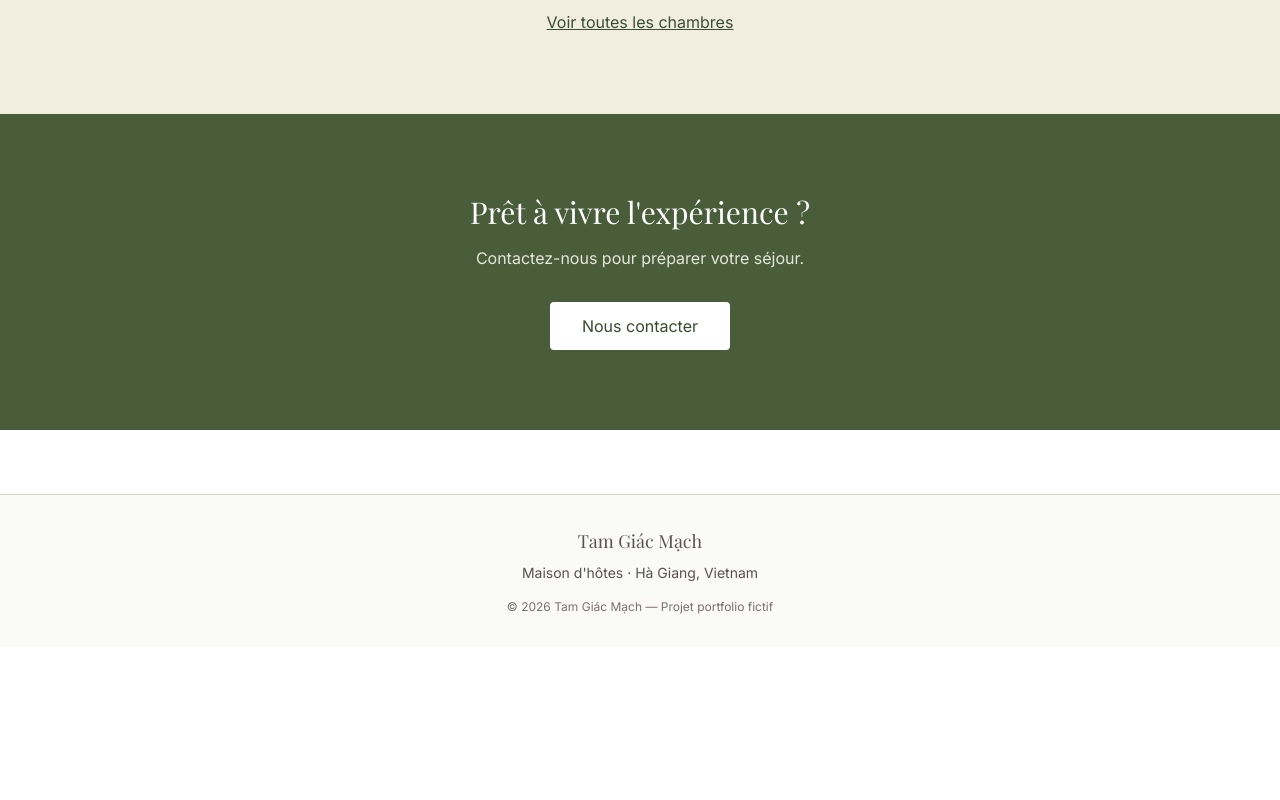
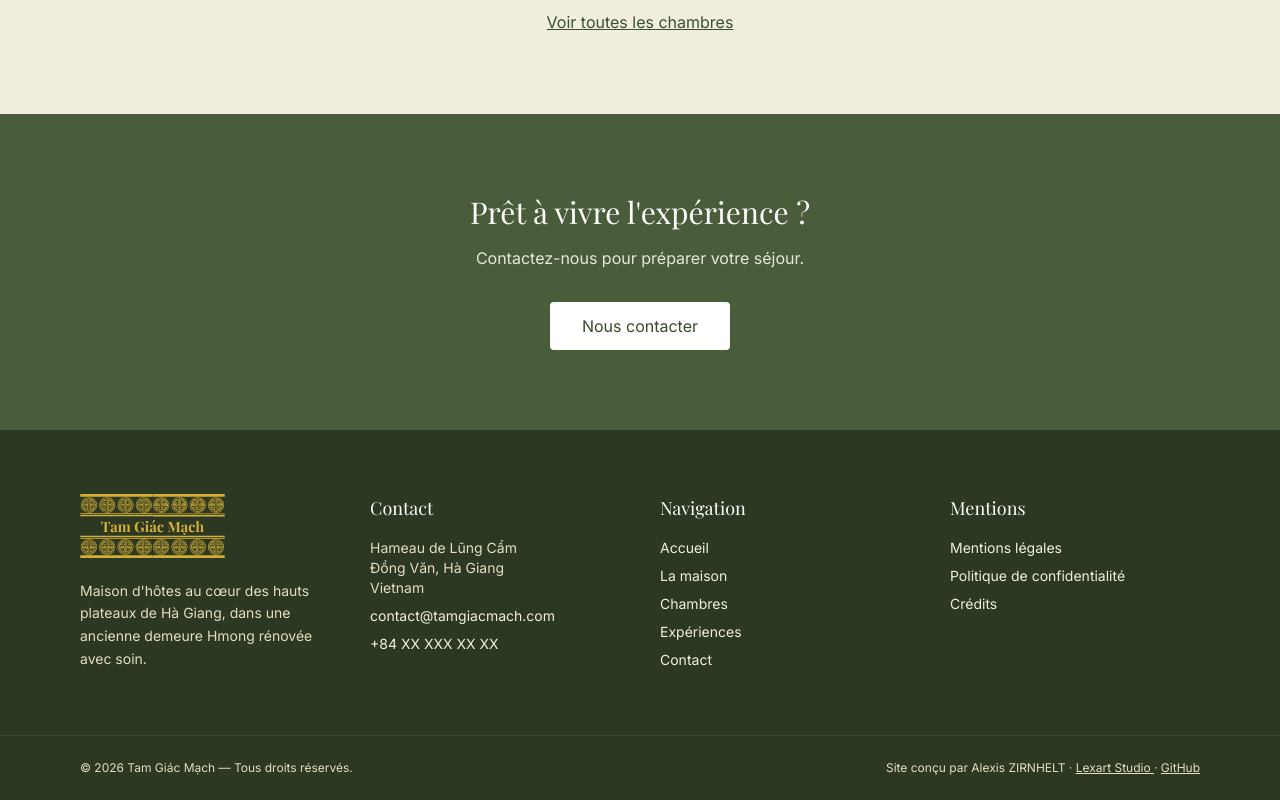
Before and after one commit to alexwebdevpro-coder/tam-giac-mach, a Vue app: page / in a window 1280 px wide. Shown: the part 1799-2599 px from the top of the page. Before the commit the page ends 2446 px from the top, so only its background shows below. Built offline with nearby package versions, Linux system fonts and the light colour scheme.

Commit message:
feat: redesign footer with 4 columns, dynamic year and author signature

```diff
--- a/src/components/layout/AppFooter.vue
+++ b/src/components/layout/AppFooter.vue
@@ -1,11 +1,114 @@
-<script setup></script>
+<script setup>
+import { RouterLink } from 'vue-router'
+
+const navLinks = [
+  { name: 'home', label: 'Accueil' },
+  { name: 'house', label: 'La maison' },
+  { name: 'rooms', label: 'Chambres' },
+  { name: 'experiences', label: 'Expériences' },
+  { name: 'contact', label: 'Contact' },
+]
+
+const legalLinks = [
+  { href: '#', label: 'Mentions légales' },
+  { href: '#', label: 'Politique de confidentialité' },
+  { href: '#', label: 'Crédits' },
+]
+
+const currentYear = new Date().getFullYear()
+</script>
 
 <template>
-  <footer class="border-t border-stone-300 bg-stone-50 p-8 mt-16">
-    <div class="max-w-6xl mx-auto text-center text-stone-600">
-      <p class="font-serif text-lg mb-2">Tam Giác Mạch</p>
-      <p class="text-sm">Maison d'hôtes · Hà Giang, Vietnam</p>
-      <p class="text-xs mt-4 text-stone-500">© 2026 Tam Giác Mạch — Projet portfolio fictif</p>
+  <footer class="bg-bamboo-900 text-driedbamboo-100">
+    <div class="max-w-6xl mx-auto px-4 py-16">
+      <div class="grid grid-cols-1 md:grid-cols-2 lg:grid-cols-4 gap-10">
+        <div>
+          <RouterLink :to="{ name: 'home' }" class="inline-block mb-4">
+            <img src="/images/brand/logo.svg" alt="Tam Giác Mạch" class="h-16 w-auto" />
+          </RouterLink>
+          <p class="text-sm leading-relaxed text-driedbamboo-200">
+            Maison d'hôtes au cœur des hauts plateaux de Hà Giang, dans une ancienne demeure Hmong
+            rénovée avec soin.
+          </p>
+        </div>
+
+        <div>
+          <h3 class="font-serif text-lg mb-4 text-white">Contact</h3>
+          <ul class="space-y-2 text-sm">
+            <li>
+              <p class="text-driedbamboo-200">
+                Hameau de Lũng Cẩm<br />Đồng Văn, Hà Giang<br />Vietnam
+              </p>
+            </li>
+            <li>
+              <a
+                href="mailto:contact@tamgiacmach.com"
+                class="hover:text-driedbamboo-50 transition-colors"
+              >
+                contact@tamgiacmach.com
+              </a>
+            </li>
+            <li>
+              <a href="tel:+84000000000" class="hover:text-driedbamboo-50 transition-colors">
+                +84 XX XXX XX XX
+              </a>
+            </li>
+          </ul>
+        </div>
+
+        <div>
+          <h3 class="font-serif text-lg mb-4 text-white">Navigation</h3>
+          <ul class="space-y-2 text-sm">
+            <li v-for="link in navLinks" :key="link.name">
+              <RouterLink
+                :to="{ name: link.name }"
+                class="hover:text-driedbamboo-50 transition-colors"
+              >
+                {{ link.label }}
+              </RouterLink>
+            </li>
+          </ul>
+        </div>
+
+        <div>
+          <h3 class="font-serif text-lg mb-4 text-white">Mentions</h3>
+          <ul class="space-y-2 text-sm">
+            <li v-for="link in legalLinks" :key="link.label">
+              <a :href="link.href" class="hover:text-driedbamboo-50 transition-colors">
+                {{ link.label }}
+              </a>
+            </li>
+          </ul>
+        </div>
+      </div>
+    </div>
+
+    <div class="border-t border-bamboo-800">
+      <div
+        class="max-w-6xl mx-auto px-4 py-6 flex flex-col md:flex-row justify-between items-center gap-2 text-xs text-driedbamboo-200"
+      >
+        <p>© {{ currentYear }} Tam Giác Mạch — Tous droits réservés.</p>
+        <p>
+          Site conçu par Alexis ZIRNHELT ·
+          <a
+            href="https://lexart-studio.fr/"
+            target="_blank"
+            rel="noopener noreferrer"
+            class="underline hover:text-driedbamboo-50 transition-colors"
+          >
+            Lexart Studio
+          </a>
+          ·
+          <a
+            href="https://github.com/alexwebdevpro-coder"
+            target="_blank"
+            rel="noopener noreferrer"
+            class="underline hover:text-driedbamboo-50 transition-colors"
+          >
+            GitHub
+          </a>
+        </p>
+      </div>
     </div>
   </footer>
 </template>
```
